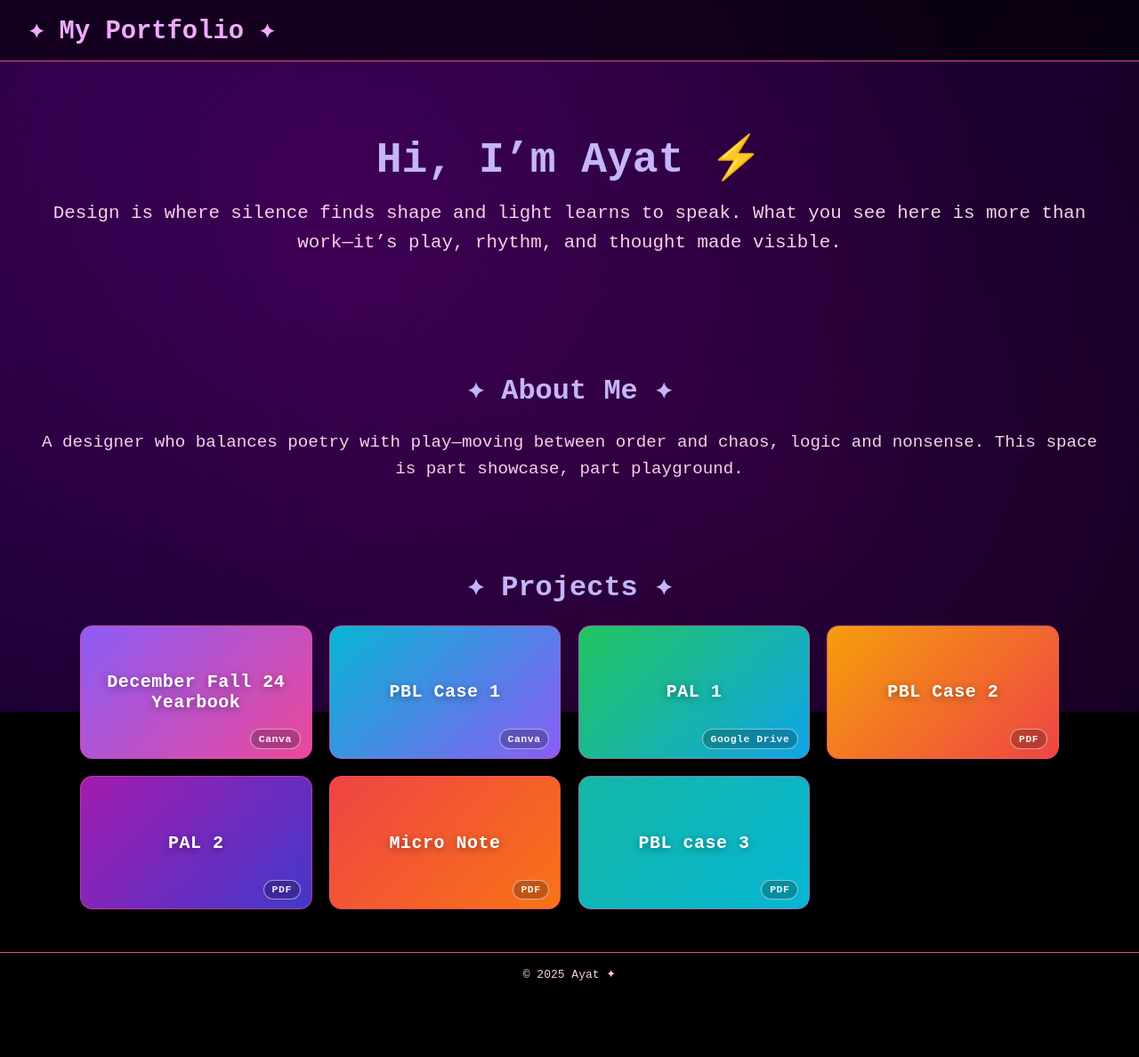
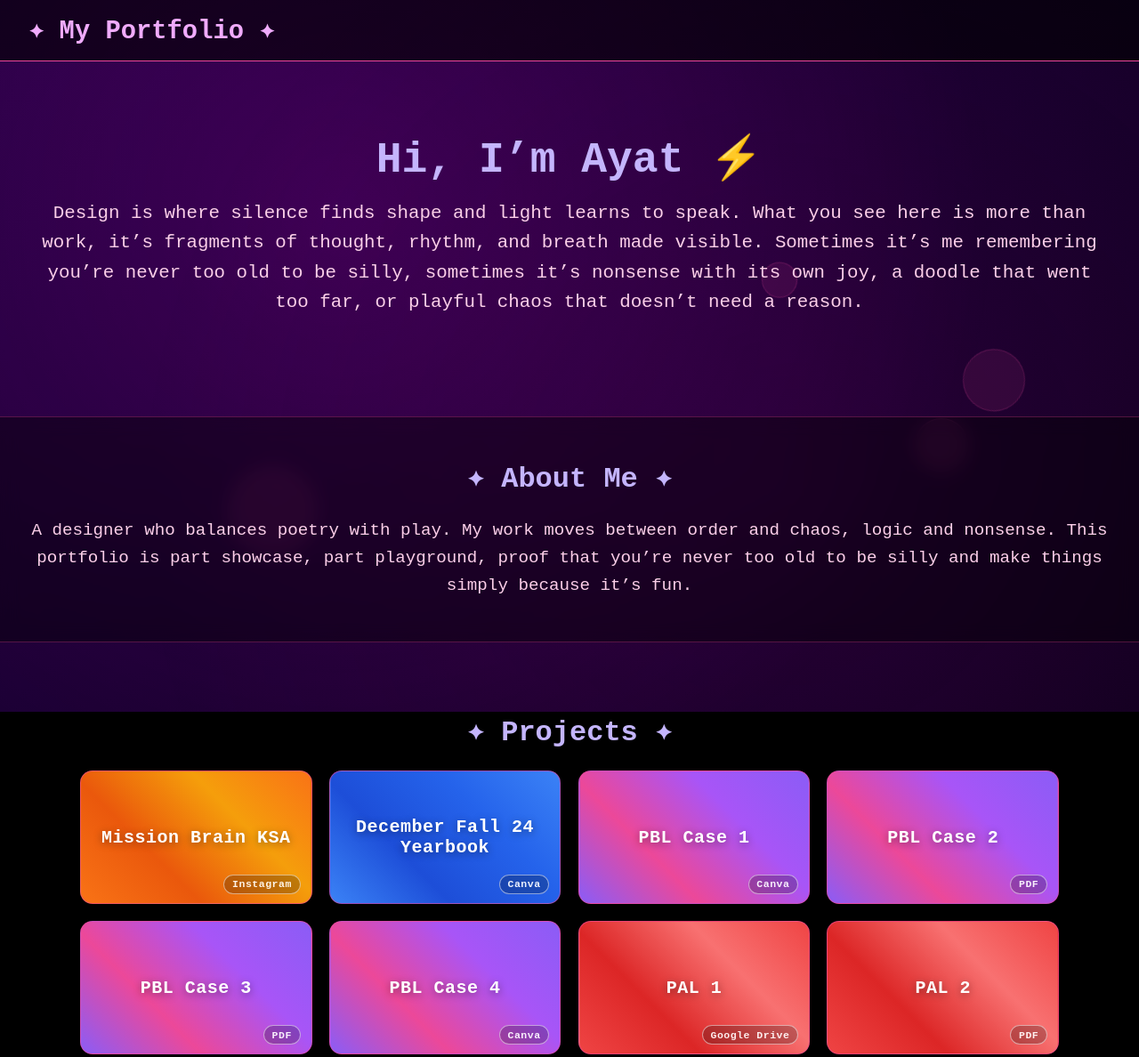
Before and after one commit to dhruv230605/ayat-portfolio, a plain HTML site: page index.html in a window 1280 px wide. Shown: the top 1188 px of the page at 89% size. Before the commit the page ends 1119 px from the top, so only its background shows below. Drawn offline with Linux system fonts and the light colour scheme.

Commit message:
Design changes

```diff
--- a/index.html
+++ b/index.html
@@ -14,6 +14,13 @@
     <div class="radial2"></div>
   </div>
 
+  <!-- Decorative Bubbles -->
+  <div class="bubble"></div>
+  <div class="bubble"></div>
+  <div class="bubble"></div>
+  <div class="bubble"></div>
+  <div class="bubble"></div>
+
   <!-- Header -->
   <header>
     <h1 class="glitch" data-text="✦ My Portfolio ✦">✦ My Portfolio ✦</h1>
@@ -23,8 +30,9 @@
   <section class="hero">
     <h2 class="glitch" data-text="Hi, I’m Ayat ⚡">Hi, I’m Ayat ⚡</h2>
     <p>
-      Design is where silence finds shape and light learns to speak. What you
-      see here is more than work—it’s play, rhythm, and thought made visible.
+      Design is where silence finds shape and light learns to speak. What you see here is more than work, it’s fragments of thought,
+      rhythm, and breath made visible. Sometimes it’s me remembering you’re never too old to be silly, sometimes it’s nonsense with its own joy,
+      a doodle that went too far, or playful chaos that doesn’t need a reason.
     </p>
   </section>
 
@@ -32,8 +40,8 @@
   <section id="about">
     <h3 class="glitch" data-text="✦ About Me ✦">✦ About Me ✦</h3>
     <p>
-      A designer who balances poetry with play—moving between order and chaos,
-      logic and nonsense. This space is part showcase, part playground.
+      A designer who balances poetry with play. My work moves between order and chaos, logic and nonsense.
+      This portfolio is part showcase, part playground, proof that you’re never too old to be silly and make things simply because it’s fun.
     </p>
   </section>
 
--- a/scipt.js
+++ b/scipt.js
@@ -3,52 +3,66 @@
 // or rename and update the href accordingly.
 const projects = [
   {
+    title: "Mission Brain KSA",
+    href: "https://www.instagram.com/missionbrainksa?igsh=cjZmYmQ1MDM0aWlv",
+    badge: "Instagram"
+  },
+  {
     title: "December Fall 24 Yearbook",
     href: "https://www.canva.com/design/DAGXk6CIJog/ieGvCqNnruBFhSE6bkg7wA/edit?utm_content=DAGXk6CIJog&utm_campaign=designshare&utm_medium=link2&utm_source=sharebutton",
     badge: "Canva"
   },
+  // PBL Cases
   {
     title: "PBL Case 1",
     href: "https://www.canva.com/design/DAGWRoXegDY/D9lbfHAgXzzCWtFry-VRHw/edit?utm_content=DAGWRoXegDY&utm_campaign=designshare&utm_medium=link2&utm_source=sharebutton",
     badge: "Canva"
   },
   {
+    title: "PBL Case 2",
+    href: encodeURI("./1.pdf"),
+    badge: "PDF"
+  },
+  {
+    title: "PBL Case 3",
+    href: encodeURI("./4.pdf"),
+    badge: "PDF"
+  },
+  {
+    title: "PBL Case 4",
+    href: "https://www.canva.com/design/DAGx2M432Mg/Sonbdon8yuMRxar4_8oalw/edit",
+    badge: "Canva"
+  },
+  // PAL Cases
+  {
     title: "PAL 1",
     href: "https://drive.google.com/file/d/1r2vG1D0UF0JDmqXQORkIyShZS6wYYu54/view",
     badge: "Google Drive"
-  },
-  // Local PDFs (make sure the files exist next to index.html)
-  {
-    title: "PBL Case 2",
-    href: encodeURI("./1.pdf"),
-    badge: "PDF"
   },
   {
     title: "PAL 2",
     href: encodeURI("./2.pdf"),
     badge: "PDF"
   },
+  // Other Projects
   {
     title: "Micro Note",
     href: encodeURI("./3.pdf"),
     badge: "PDF"
-  },
-  {
-    title: "PBL case 3",
-    href: encodeURI("./4.pdf"),
-    badge: "PDF"
   }
 ];
 
-// A few nice gradients for color boxes
+// Flowing gradients for all projects
 const gradients = [
-  "linear-gradient(135deg, #8b5cf6, #ec4899)",
-  "linear-gradient(135deg, #06b6d4, #8b5cf6)",
-  "linear-gradient(135deg, #22c55e, #0ea5e9)",
-  "linear-gradient(135deg, #f59e0b, #ef4444)",
-  "linear-gradient(135deg, #a21caf, #4338ca)",
-  "linear-gradient(135deg, #ef4444, #f97316)",
-  "linear-gradient(135deg, #14b8a6, #06b6d4)"
+  "linear-gradient(45deg, #f97316, #ea580c, #f59e0b, #f97316)", // Orange flow for Mission Brain KSA
+  "linear-gradient(45deg, #3b82f6, #1d4ed8, #2563eb, #3b82f6)", // Blue flow for December Yearbook
+  "linear-gradient(45deg, #8b5cf6, #ec4899, #a855f7, #8b5cf6)", // Purple flow
+  "linear-gradient(45deg, #8b5cf6, #ec4899, #a855f7, #8b5cf6)", // Purple flow
+  "linear-gradient(45deg, #8b5cf6, #ec4899, #a855f7, #8b5cf6)", // Purple flow
+  "linear-gradient(45deg, #8b5cf6, #ec4899, #a855f7, #8b5cf6)", // Purple flow
+  "linear-gradient(45deg, #ef4444, #dc2626, #f87171, #ef4444)", // Red flow for PAL 1
+  "linear-gradient(45deg, #ef4444, #dc2626, #f87171, #ef4444)", // Red flow for PAL 2
+  "linear-gradient(45deg, #22c55e, #16a34a, #4ade80, #22c55e)"  // Green flow for Micro Note
 ];
 
 function renderProjects() {
--- a/style.css
+++ b/style.css
@@ -13,12 +13,23 @@ header nav a { margin-left: 1rem; text-transform: uppercase; text-decoration: no
 header nav a:hover { color: #f0abfc; }
 
 /* Hero / Sections */
-.hero { text-align: center; padding: 5rem 2rem 3rem; }
+.hero { text-align: center; padding: 5rem 2rem 3rem; position: relative; }
 .hero h2 { font-size: 3rem; color: #c4b5fd; margin-bottom: 1rem; }
 .hero p { font-size: 1.3rem; line-height: 1.6; margin-bottom: 2rem; }
-section { padding: 3rem 2rem; text-align: center; }
+section { padding: 3rem 2rem; text-align: center; position: relative; }
 section h3 { font-size: 2rem; color: #c4b5fd; margin-bottom: 1.5rem; }
 section p { font-size: 1.2rem; line-height: 1.6; }
+
+/* About Me Section - Horizontal Strip */
+#about {
+  background: rgba(0, 0, 0, 0.4);
+  border-radius: 0;
+  margin: 2rem 0;
+  max-width: 100%;
+  border-top: 1px solid rgba(236, 72, 153, 0.3);
+  border-bottom: 1px solid rgba(236, 72, 153, 0.3);
+  backdrop-filter: blur(10px);
+}
 
 /* Grid */
 .grid {
@@ -34,6 +45,14 @@ section p { font-size: 1.2rem; line-height: 1.6; }
   border: 1px solid rgba(236,72,153,.6);
   transition: transform .22s ease, box-shadow .22s ease, border-color .22s ease, filter .22s ease;
   position: relative; overflow: hidden;
+  background-size: 200% 200%;
+  animation: colorFlow 8s ease-in-out infinite;
+}
+
+@keyframes colorFlow {
+  0% { background-position: 0% 50%; }
+  50% { background-position: 100% 50%; }
+  100% { background-position: 0% 50%; }
 }
 .card:hover {
   transform: scale(1.04);
@@ -66,3 +85,61 @@ footer { text-align: center; padding: 1rem; background: rgba(0,0,0,.7); border-t
 .radial1, .radial2 { position: fixed; inset: 0; z-index: -2; pointer-events: none; }
 .radial1 { background: radial-gradient(circle at 30% 30%, rgba(255,0,255,.15), transparent 70%); }
 .radial2 { background: radial-gradient(circle at 70% 70%, rgba(120,0,120,.2), transparent 70%); }
+
+/* Decorative Bubbles */
+.bubble {
+  position: fixed;
+  border-radius: 50%;
+  background: rgba(236, 72, 153, 0.1);
+  border: 1px solid rgba(236, 72, 153, 0.2);
+  pointer-events: none;
+  z-index: -1;
+  animation: float 6s ease-in-out infinite;
+}
+
+.bubble:nth-child(1) {
+  width: 80px;
+  height: 80px;
+  top: 20%;
+  left: 10%;
+  animation-delay: 0s;
+}
+
+.bubble:nth-child(2) {
+  width: 60px;
+  height: 60px;
+  top: 60%;
+  right: 15%;
+  animation-delay: 2s;
+}
+
+.bubble:nth-child(3) {
+  width: 100px;
+  height: 100px;
+  bottom: 20%;
+  left: 20%;
+  animation-delay: 4s;
+}
+
+.bubble:nth-child(4) {
+  width: 40px;
+  height: 40px;
+  top: 40%;
+  right: 30%;
+  animation-delay: 1s;
+}
+
+.bubble:nth-child(5) {
+  width: 70px;
+  height: 70px;
+  bottom: 40%;
+  right: 10%;
+  animation-delay: 3s;
+}
+
+@keyframes float {
+  0%, 100% { transform: translateY(0px) rotate(0deg); }
+  25% { transform: translateY(-20px) rotate(90deg); }
+  50% { transform: translateY(-10px) rotate(180deg); }
+  75% { transform: translateY(-30px) rotate(270deg); }
+}
```
